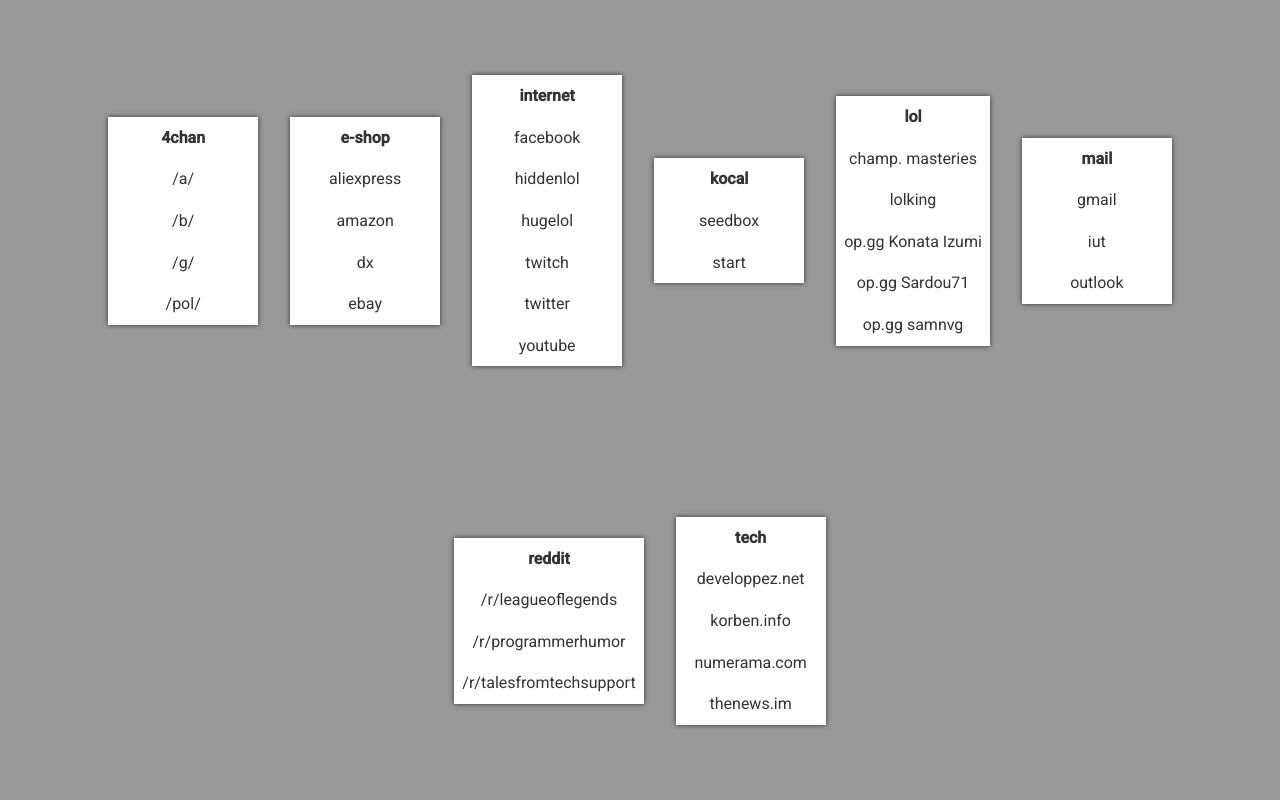
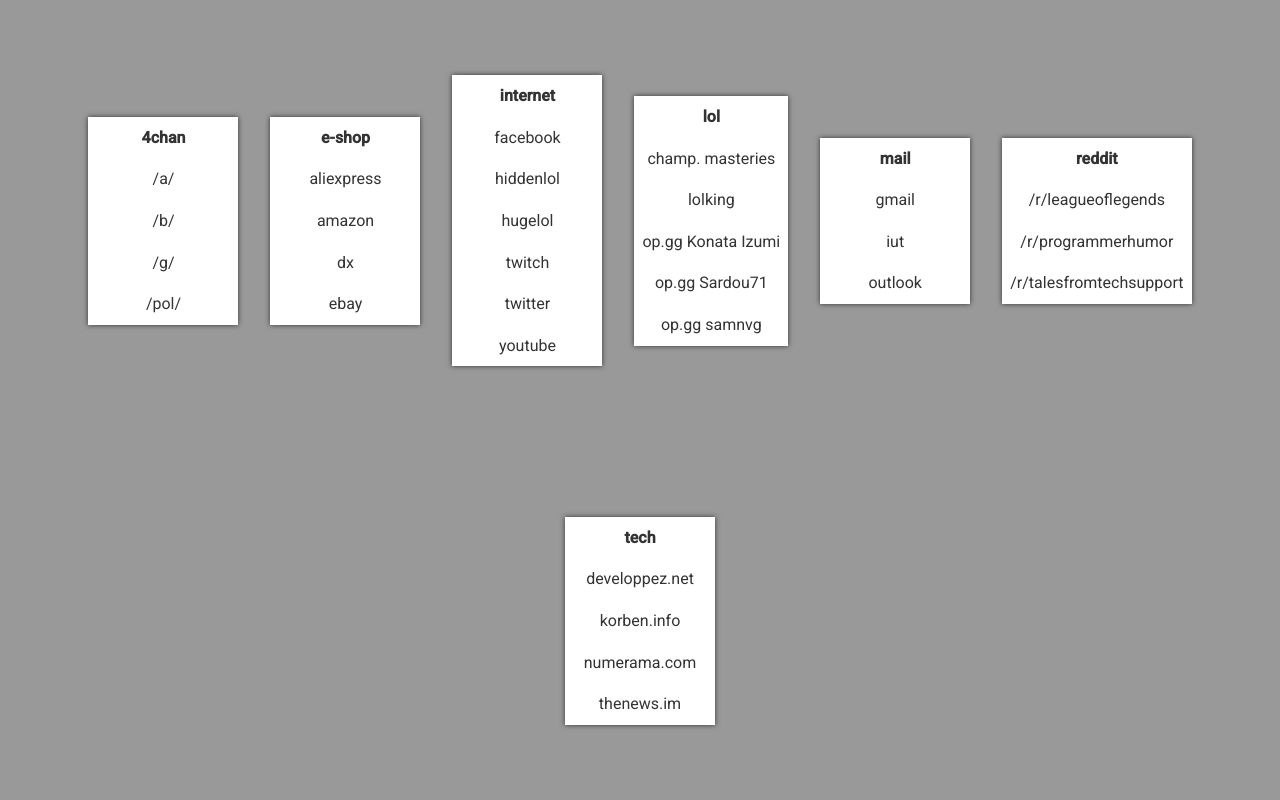
Before and after one commit to Kocal/start.kocal.fr, a PHP site: page / in a window 1280 px wide. Run offline with PHP 8.4, Linux system fonts and the light colour scheme; style sheets or scripts are compiled from the project's sources.

Commit message:
Remove own links

```diff
--- a/src/index.php
+++ b/src/index.php
@@ -43,11 +43,6 @@
             'champ. masteries' => 'http://championmasterylookup.derpthemeus.com/summoner/?summoner=Konata%20Izumi&region=EUW'
         ],
 
-        'kocal' => [
-            'seedbox' => 'https://seedbox.kocal.fr',
-            'start' => 'https://kocal.fr/start'
-        ],
-
         'e-shop' => [
             'amazon' => 'https://www.amazon.fr/',
             'ebay' => 'http://www.ebay.fr/',
```
